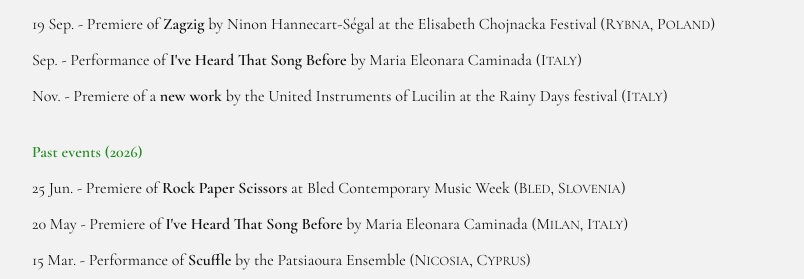
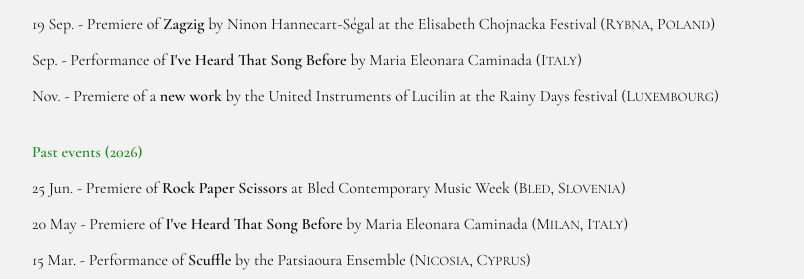
Before and after one commit to matthew-monaco/matthew-monaco.github.io, a Jekyll site: the page built from index.md, in a window 1280 px wide. Shown: the part 487-766 px from the top of the page, without its empty margins (218-1022 px from the left). Built offline with Jekyll 4.4.1, drawn with Linux system fonts in a browser that asks for light colours.

Commit message:
Update index.md

```diff
--- a/index.md
+++ b/index.md
@@ -14,7 +14,7 @@ I am a Paris-based composer and pianist, originally from New Jersey. Feel free t
 
 <p>19 Sep. -  Premiere of <strong>Zagzig</strong> by Ninon Hannecart-Ségal at the Elisabeth Chojnacka Festival (R<font size="2">YBNA</font>, P<font size="2">OLAND</font>)</p>
 <p>Sep. - Performance of <strong>I've Heard That Song Before</strong> by Maria Eleonara Caminada (I<font size="2">TALY</font>)</p>
-<p>Nov. - Premiere of a <strong>new work</strong> by the United Instruments of Lucilin at the Rainy Days festival (I<font size="2">TALY</font>)</p>
+<p>Nov. - Premiere of a <strong>new work</strong> by the United Instruments of Lucilin at the Rainy Days festival (L<font size="2">UXEMBOURG</font>)</p>
 
 <br>
 <span class="green-bold">Past events (2026)</span>
```
